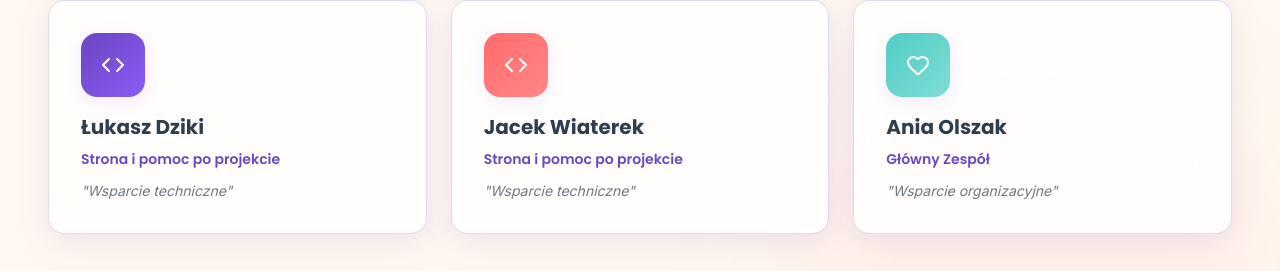
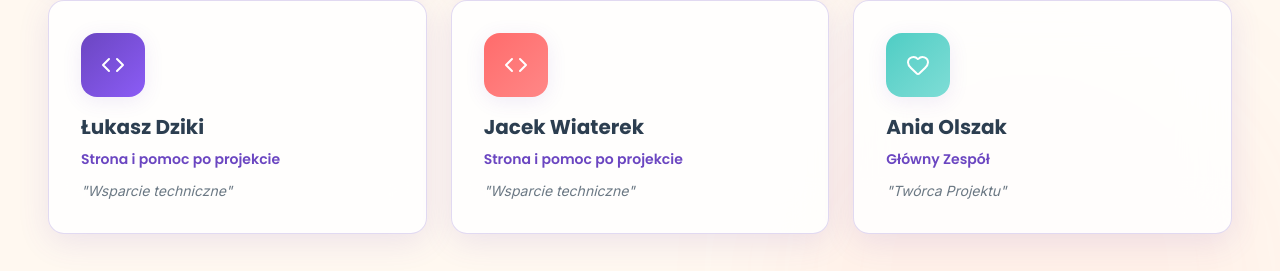
Before and after one commit to VegeSalmon/senior, a Next.js app: page /senior/ in a window 1280 px wide. Shown: the part 5288-5559 px from the top of the page. Built offline with nearby package versions, Linux system fonts and the light colour scheme.

Commit message:
Update Team.tsx

```diff
--- a/src/components/Team.tsx
+++ b/src/components/Team.tsx
@@ -71,7 +71,7 @@ const team = [
     {
         name: "Ania Olszak",
         role: "Główny Zespół",
-        passion: "Wsparcie organizacyjne",
+        passion: "Twórca Projektu",
         icon: <Heart className="w-6 h-6" />,
         color: "from-mint to-mint-light",
         size: "small"
```
